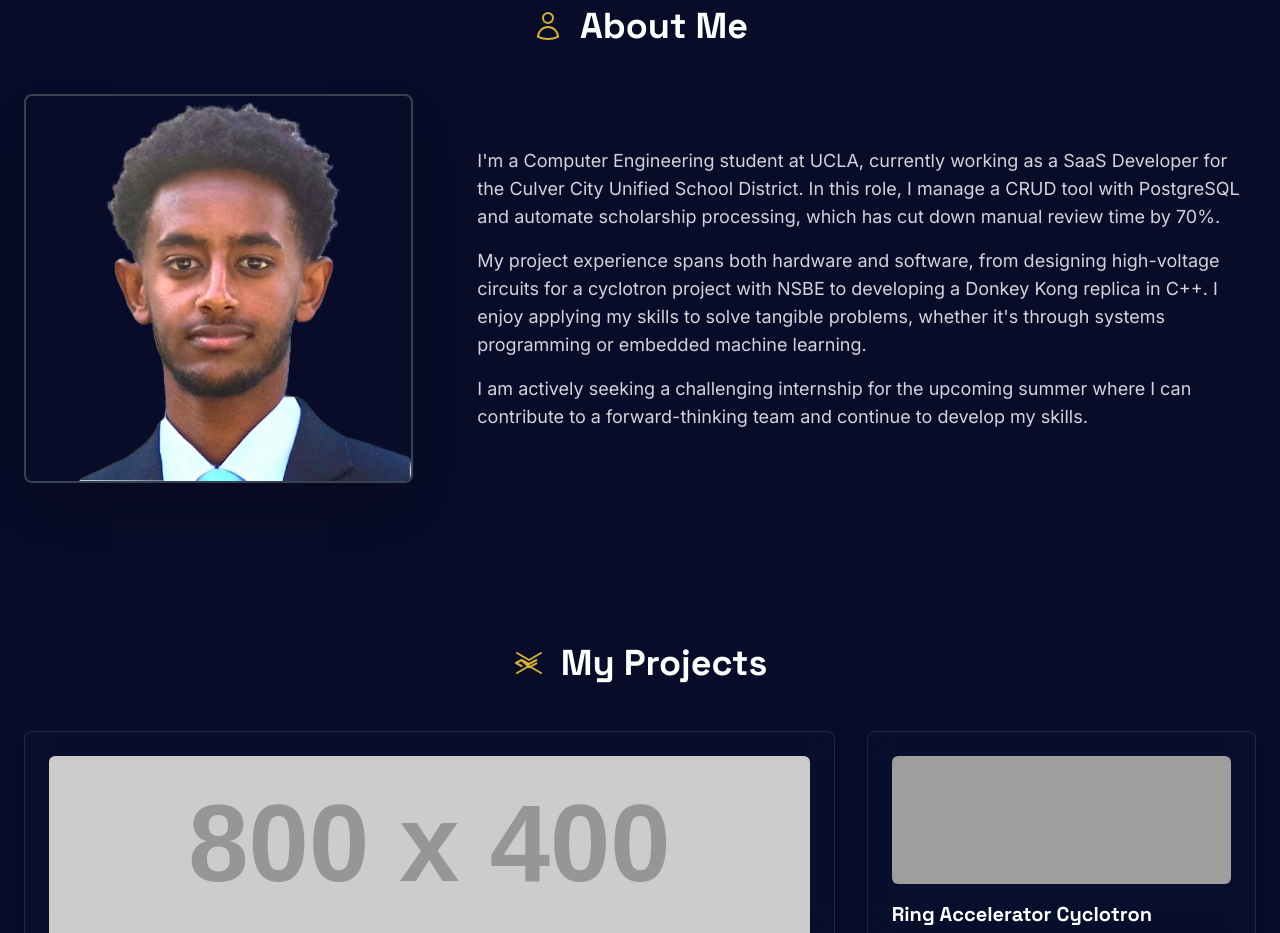
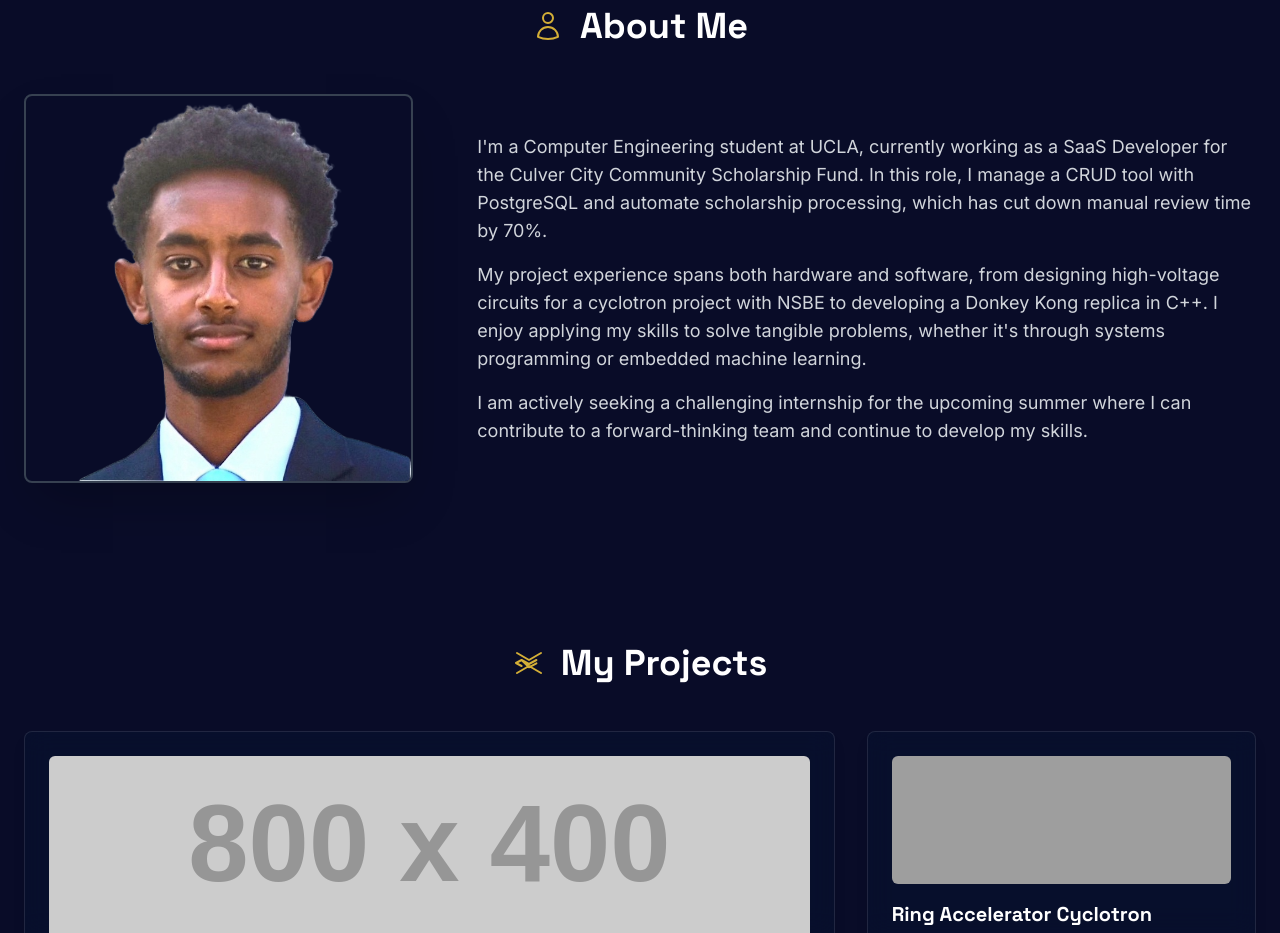
Before and after one commit to yohannes-24/yohannes-24.github.io, a plain HTML site: page index.html in a window 1280 px wide. Shown: the part 780-1713 px from the top of the page. Drawn offline with nearby package versions, Linux system fonts and the light colour scheme; grey boxes are pictures that could not be loaded; placeholder pictures from the web are drawn by us.

Commit message:
Update index.html

```diff
--- a/index.html
+++ b/index.html
@@ -143,7 +143,7 @@
                     </div>
                     <div class="w-full md:w-2/3 animate-on-scroll animate-fade-in-right">
                         <p class="text-lg text-gray-300 mb-4">
-                            I'm a Computer Engineering student at UCLA, currently working as a SaaS Developer for the Culver City Unified School District. In this role, I manage a CRUD tool with PostgreSQL and automate scholarship processing, which has cut down manual review time by 70%.
+                            I'm a Computer Engineering student at UCLA, currently working as a SaaS Developer for the Culver City Community Scholarship Fund. In this role, I manage a CRUD tool with PostgreSQL and automate scholarship processing, which has cut down manual review time by 70%.
                         </p>
                         <p class="text-lg text-gray-300 mb-4">
                             My project experience spans both hardware and software, from designing high-voltage circuits for a cyclotron project with NSBE to developing a Donkey Kong replica in C++. I enjoy applying my skills to solve tangible problems, whether it's through systems programming or embedded machine learning.
```
